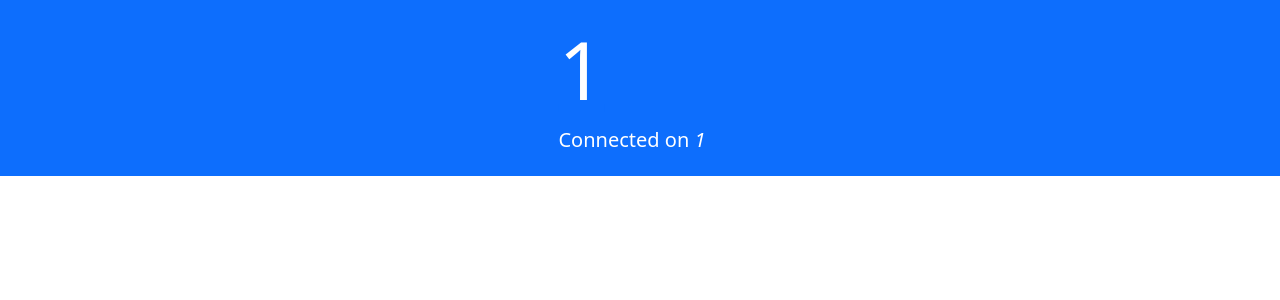
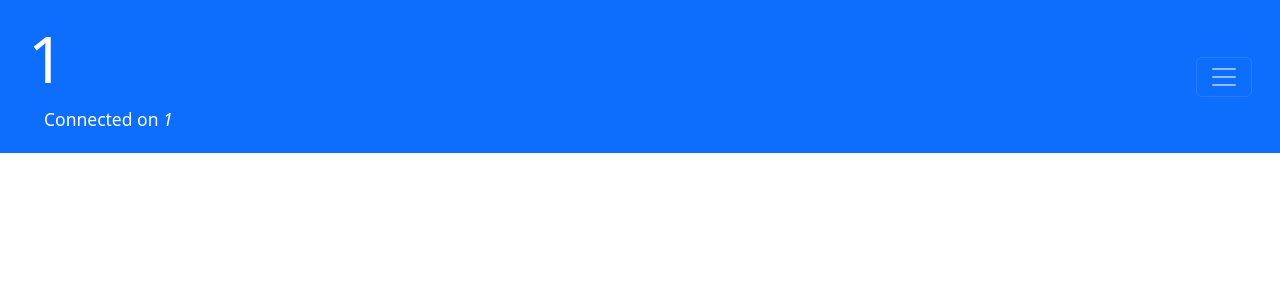
Before and after one commit to johnheaven/pico-ambient-data-api, a Python web app: template mini_server/templates/header.html in a window 1280 px wide. Shown: the top 300 px of the page. Run offline with Jinja, Linux system fonts and the light colour scheme; the template is opened without the code that fills it: most values are stand-ins (such as "Sample title", 1, 10 or a date in 2020).

Commit message:
added menu

```diff
--- a/mini_server/templates/header.html
+++ b/mini_server/templates/header.html
@@ -1,13 +1,36 @@
 <html>
     <head>
+        <title>{{pico_id}}</title>
         <link rel="stylesheet" href="https://cdn.jsdelivr.net/npm/bootstrap@5.2.2/dist/css/bootstrap.min.css" integrity="sha384-Zenh87qX5JnK2Jl0vWa8Ck2rdkQ2Bzep5IDxbcnCeuOxjzrPF/et3URy9Bv1WTRi" crossorigin="anonymous">
         <meta name="viewport" content="width=device-width,initial-scale=1"/>
     </head>
     <body>
-        <header class="navbar bg-primary text-bg-primary p-3 justify-content-center">
-            <span class="navbar-brand">
-                <a href="/"><h1 class="text-bg-primary display-1">{{pico_id}}</h1></a>
-                <div class="text-bg-primary text-center">Connected on <em>{{current_ssid}}</em></div>
-            </span>
+        <header>
+            <nav class="navbar navbar-collapse navbar-dark bg-primary p-3">
+                <div class="container-fluid">
+                    <div class="navbar-brand bg-primary">
+                        <a href="/" class="navbar-brand text-bg-primary display-1"><h1 class="display-3">{{pico_id}}</h1></a>
+                        <small class="text-bg-primary">Connected on <em>{{current_ssid}}</em></small>
+                    </div>
+                        <button class="navbar-toggler" type="button" data-bs-toggle="collapse" data-bs-target="#navbarSupportedContent" aria-controls="navbarSupportedContent" aria-expanded="false" aria-label="Toggle navigation">
+                            <span class="navbar-toggler-icon"></span>
+                      </button>
+                      <div class="collapse navbar-collapse" id="navbarSupportedContent">
+                        <ul class="navbar-nav me-auto mb-2 mb-lg-0">
+                          <li class="nav-item">
+                            <a class="nav-link active text-bg-primary " aria-current="page" href="#">Home</a>
+                          </li>
+                          <li class="nav-item">
+                            <a class="nav-link text-bg-primary" href="/settings">Settings</a>
+                          </li>
+                          <li class="nav-item">
+                            <a class="nav-link text-bg-primary" href="/hard-reset">
+                              Hard reset
+                            </a>
+                          </li>
+                        </ul>
+                      </div>
+                </div>
+            </nav>
         </header>
         <main class="container g-3 mt-3">
```
